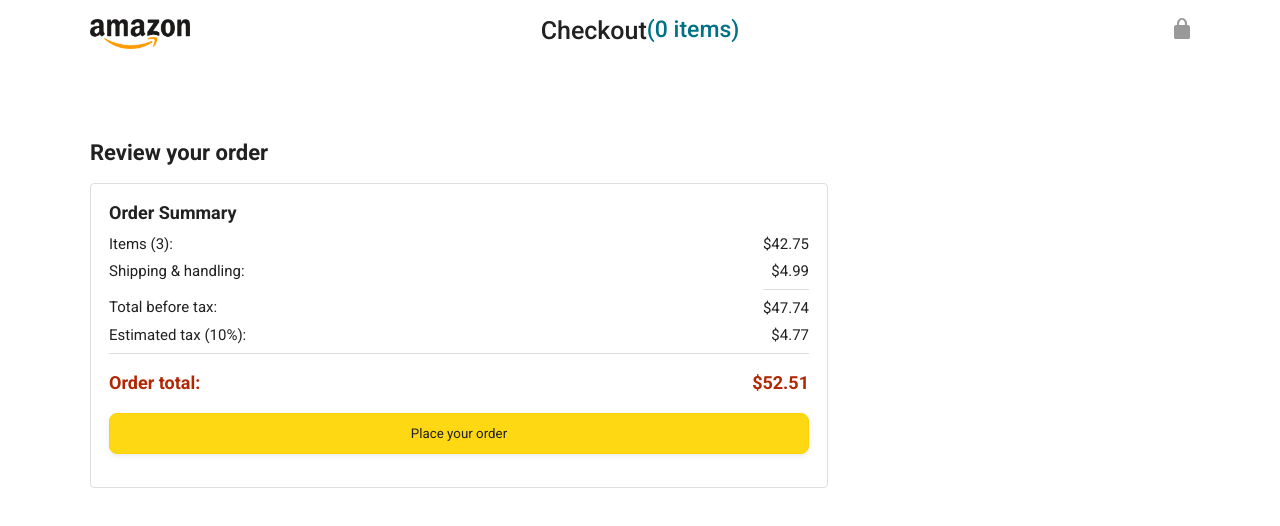
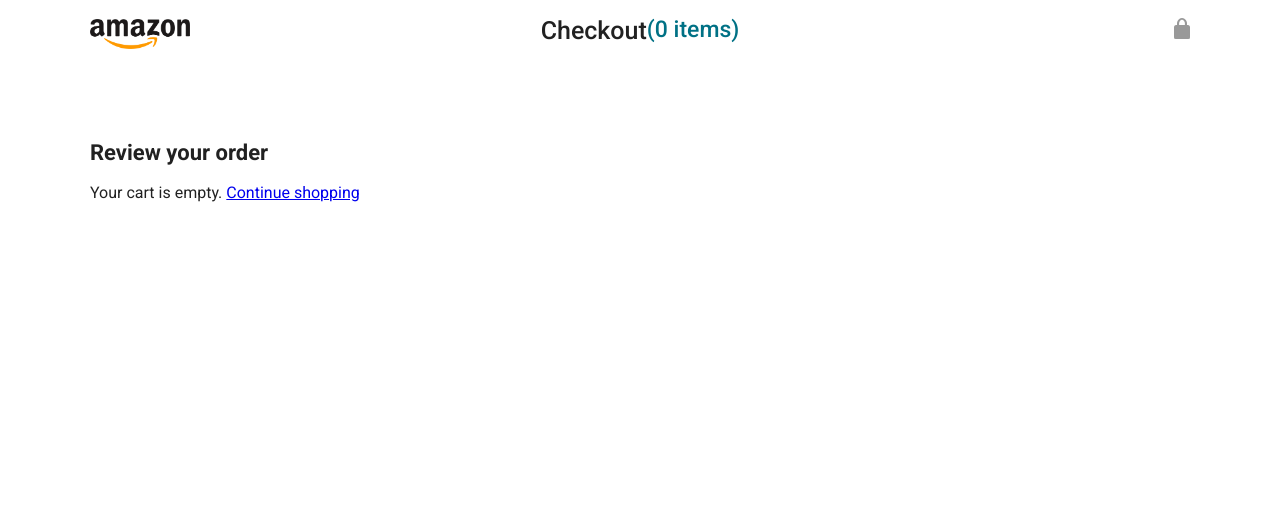
Before and after one commit to paul-murithi/Amazon-Ecommerce-clone, a React (Vite) app in the folder frontend/: page /checkout in a window 1280 px wide. Shown: the top 526 px of the page. Built offline with nearby package versions, Linux system fonts and the light colour scheme.

Commit message:
Minor additions and updates
Set up checkout page by adding more functionalities.
Added logic to calculate total price in the checkout page.
Removed unnecessary code

```diff
--- a/frontend/src/Context/CartProvider.jsx
+++ b/frontend/src/Context/CartProvider.jsx
@@ -8,13 +8,13 @@ export const CartProvider = ({ children }) => {
   const [cart, setCart] = useState([]);
   const [visibleAddedToCart, setVisibleAddedToCart] = useState(null);
 
-  const addToCart = (productID) => {
-    const matchingItem = cart.find((item) => item.productId === productID);
+  const addToCart = (product) => {
+    const matchingItem = cart.find((item) => item.productId === product.id);
 
     if (matchingItem) {
       setCart((prevCart) =>
         prevCart.map((item) =>
-          item.productId === productID
+          item.productId === product.id
             ? { ...item, quantity: item.quantity + 1 }
             : item
         )
@@ -22,12 +22,17 @@ export const CartProvider = ({ children }) => {
     } else {
       setCart((prevCart) => [
         ...prevCart,
-        { productId: productID, quantity: 1 },
+        {
+          productId: product.id,
+          name: product.name,
+          image: product.image,
+          priceCents: product.priceCents,
+          quantity: 1,
+        },
       ]);
     }
 
-    setVisibleAddedToCart(productID);
-
+    setVisibleAddedToCart(product.id);
     setTimeout(() => setVisibleAddedToCart(null), 2500);
   };
 
--- a/frontend/src/components/HomeItemsGrid/CardGrid.jsx
+++ b/frontend/src/components/HomeItemsGrid/CardGrid.jsx
@@ -51,7 +51,7 @@ const CardGrid = ({ addToCart, data, visibleAddedToCart }) => {
         className="add-to-cart-button button-primary"
         data-product-id={product.id}
         onClick={() => {
-          addToCart(product.id);
+          addToCart(product);
         }}
       >
         Add to Cart
--- a/frontend/src/components/OrderSummary/OrderSummary.jsx
+++ b/frontend/src/components/OrderSummary/OrderSummary.jsx
@@ -1,34 +1,58 @@
 import React, { useContext } from "react";
 import styles from "./OrderSummary.module.css";
+import { useCart } from "../../Context/CartProvider";
 
 const OrderSummary = () => {
+  const { cart } = useCart();
+
+  const calculateItemsTotal = () => {
+    return cart.reduce(
+      (total, item) => total + item.priceCents * item.quantity,
+      0
+    );
+  };
+
+  const itemsTotal = calculateItemsTotal();
+  const shipping = itemsTotal > 5000 ? 0 : 499; // Free shipping for orders over $50
+  const taxRate = 0.1; // 10%
+  const tax = (itemsTotal + shipping) * taxRate;
+  const orderTotal = ((itemsTotal + shipping + tax) / 100).toFixed(2);
+
   return (
     <div className={styles.paymentSummary}>
       <div className={styles.paymentSummaryTitle}>Order Summary</div>
 
       <div className={styles.paymentSummaryRow}>
-        <div>Items (3):</div>
-        <div className={styles.paymentSummaryMoney}>$42.75</div>
+        <div>Items ({cart.length}):</div>
+        <div className={styles.paymentSummaryMoney}>
+          ${(itemsTotal / 100).toFixed(2)}
+        </div>
       </div>
 
       <div className={styles.paymentSummaryRow}>
         <div>Shipping &amp; handling:</div>
-        <div className={styles.paymentSummaryMoney}>$4.99</div>
+        <div className={styles.paymentSummaryMoney}>
+          ${(shipping / 100).toFixed(2)}
+        </div>
       </div>
 
       <div className={`${styles.paymentSummaryRow} ${styles.subtotalRow}`}>
         <div>Total before tax:</div>
-        <div className={styles.paymentSummaryMoney}>$47.74</div>
+        <div className={styles.paymentSummaryMoney}>
+          ${((itemsTotal + shipping) / 100).toFixed(2)}
+        </div>
       </div>
 
       <div className={styles.paymentSummaryRow}>
         <div>Estimated tax (10%):</div>
-        <div className={styles.paymentSummaryMoney}>$4.77</div>
+        <div className={styles.paymentSummaryMoney}>
+          ${(tax / 100).toFixed(2)}
+        </div>
       </div>
 
       <div className={`${styles.paymentSummaryRow} ${styles.totalRow}`}>
         <div>Order total:</div>
-        <div className={styles.paymentSummaryMoney}>$52.51</div>
+        <div className={styles.paymentSummaryMoney}>${orderTotal}</div>
       </div>
 
       <button className={`${styles.placeOrderButton} button-primary`}>
--- a/frontend/src/pages/Checkout/Checkout.jsx
+++ b/frontend/src/pages/Checkout/Checkout.jsx
@@ -34,8 +34,6 @@ const Checkout = () => {
     }
   };
 
-  useEffect(() => console.log(cart));
-
   return (
     <>
       <div className={HeaderStyles.checkout_header}>
@@ -70,6 +68,11 @@ const Checkout = () => {
       <div className={styles.main}>
         <div className={styles.pageTitle}>Review your order</div>
 
+        {cart.length === 0 ? (
+          <div className={styles.emptyCartMessage}>
+            Your cart is empty. <Link to="/">Continue shopping</Link>
+          </div>
+        ) : (
           <div className={styles.checkoutGrid}>
             <div className={styles.orderSummary}>
               {cart.map((item) => (
@@ -121,7 +124,10 @@ const Checkout = () => {
                           name={`delivery-option-${item.productId}`}
                           id={`delivery-option-${item.productId}-1`}
                           onChange={() =>
-                          handleDeliveryOptionChange(item.productId, "standard")
+                            handleDeliveryOptionChange(
+                              item.productId,
+                              "standard"
+                            )
                           }
                         />
                         <label htmlFor={`delivery-option-${item.productId}-1`}>
@@ -140,7 +146,10 @@ const Checkout = () => {
                           name={`delivery-option-${item.productId}`}
                           id={`delivery-option-${item.productId}-2`}
                           onChange={() =>
-                          handleDeliveryOptionChange(item.productId, "express")
+                            handleDeliveryOptionChange(
+                              item.productId,
+                              "express"
+                            )
                           }
                         />
                         <label htmlFor={`delivery-option-${item.productId}-2`}>
@@ -182,6 +191,7 @@ const Checkout = () => {
               <OrderSummary />
             </div>
           </div>
+        )}
       </div>
     </>
   );
```
Lines whose indentation alone changed are shown as unchanged.
